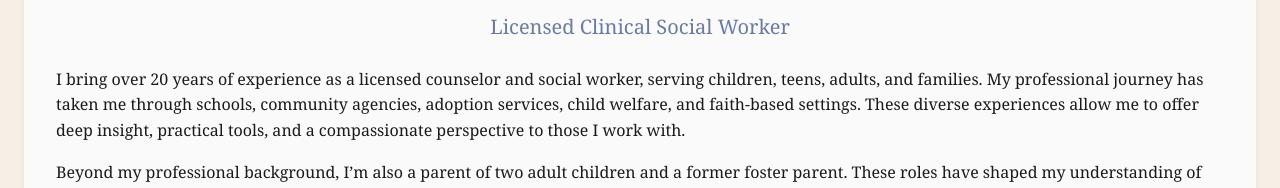
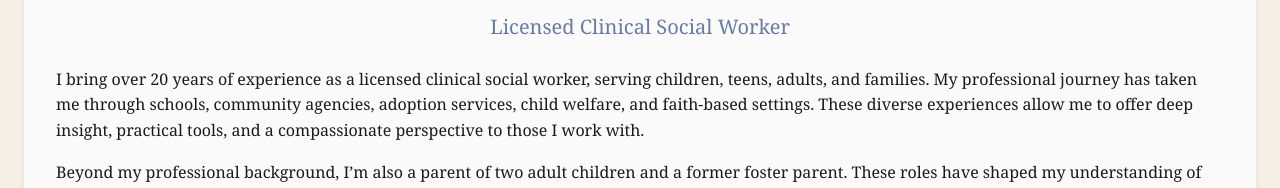
Before and after one commit to morganemaxfield/amaxfieldcounseling, a React (Create React App) app: page /#/about in a window 1280 px wide. Shown: the part 728-916 px from the top of the page. Built offline with nearby package versions, Linux system fonts and the light colour scheme.

Commit message:
chore: edit about section

```diff
--- a/src/pages/About.jsx
+++ b/src/pages/About.jsx
@@ -111,7 +111,7 @@ function About() {
                 Licensed Clinical Social Worker
             </Typography>
             <Typography variant="body1" paragraph sx={{ lineHeight: 1.6, textAlign: 'left' }}>
-              I bring over 20 years of experience as a licensed counselor and social worker, serving children, teens, adults, and families. My professional journey has taken me through schools, community agencies, adoption services, child welfare, and faith-based settings. These diverse experiences allow me to offer deep insight, practical tools, and a compassionate perspective to those I work with.
+              I bring over 20 years of experience as a licensed clinical social worker, serving children, teens, adults, and families. My professional journey has taken me through schools, community agencies, adoption services, child welfare, and faith-based settings. These diverse experiences allow me to offer deep insight, practical tools, and a compassionate perspective to those I work with.
             </Typography>
             <Typography variant="body1" paragraph sx={{ lineHeight: 1.6, textAlign: 'left' }}>
               Beyond my professional background, I’m also a parent of two adult children and a former foster parent. These roles have shaped my understanding of the challenges families face and the resilience required to overcome them. I know what it means to navigate seasons of change, and I’m here to walk alongside you with empathy and care.
```
